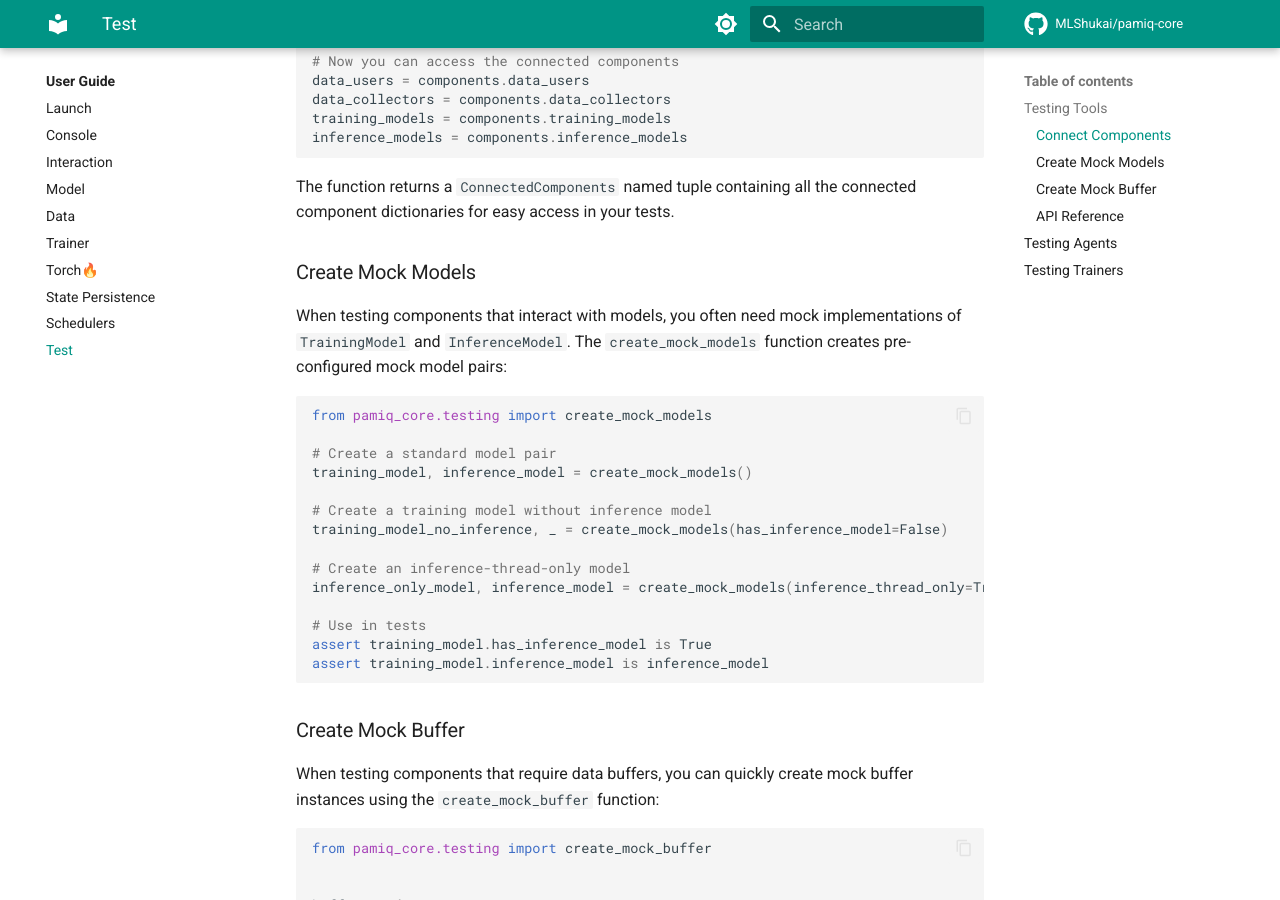
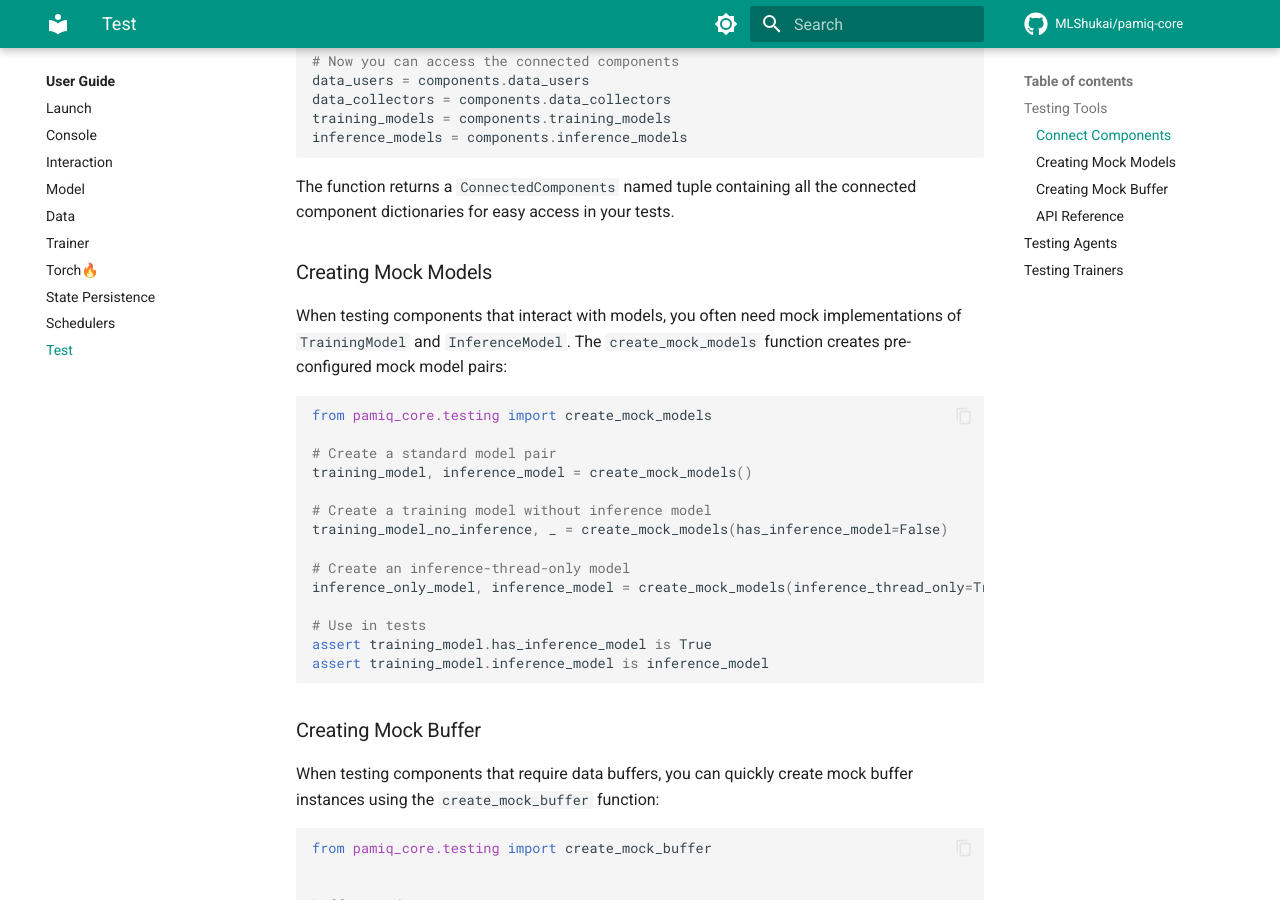
Before and after one commit to MLShukai/pamiq-core, an MkDocs documentation site: the page built from docs/user-guide/testing.md, in a window 1280 px wide and 900 px high, scrolled down 789 px. Built offline with MkDocs 1.6.1 and Material for MkDocs 9.7.7, drawn with Linux system fonts in a browser that asks for light colours; comment, search, counter and statistics services are not loaded.

Commit message:
docs(testing): fix to -ing

````diff
--- a/docs/user-guide/testing.md
+++ b/docs/user-guide/testing.md
@@ -34,7 +34,7 @@ inference_models = components.inference_models
 
 The function returns a `ConnectedComponents` named tuple containing all the connected component dictionaries for easy access in your tests.
 
-### Create Mock Models
+### Creating Mock Models
 
 When testing components that interact with models, you often need mock implementations of `TrainingModel` and `InferenceModel`. The `create_mock_models` function creates pre-configured mock model pairs:
 
@@ -55,7 +55,7 @@ assert training_model.has_inference_model is True
 assert training_model.inference_model is inference_model
 ```
 
-### Create Mock Buffer
+### Creating Mock Buffer
 
 When testing components that require data buffers, you can quickly create mock buffer instances using the `create_mock_buffer` function:
 
````
